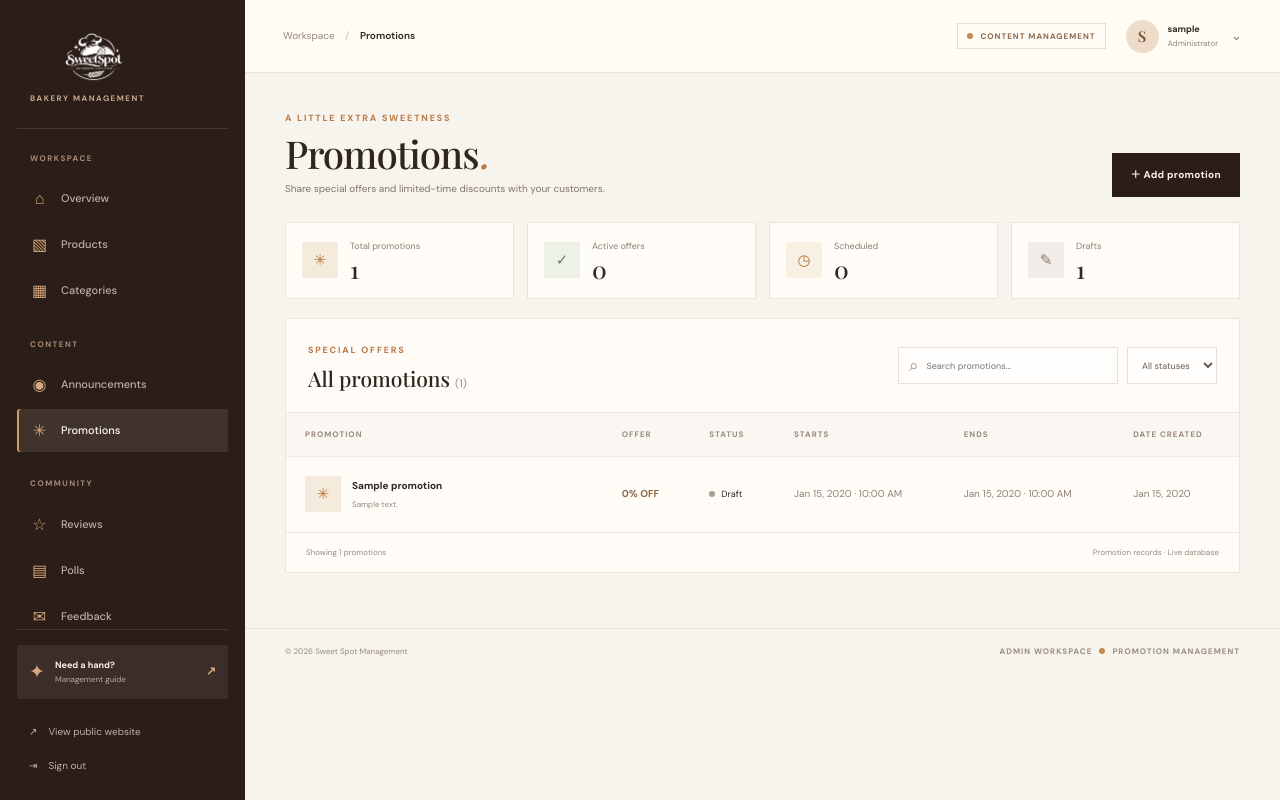
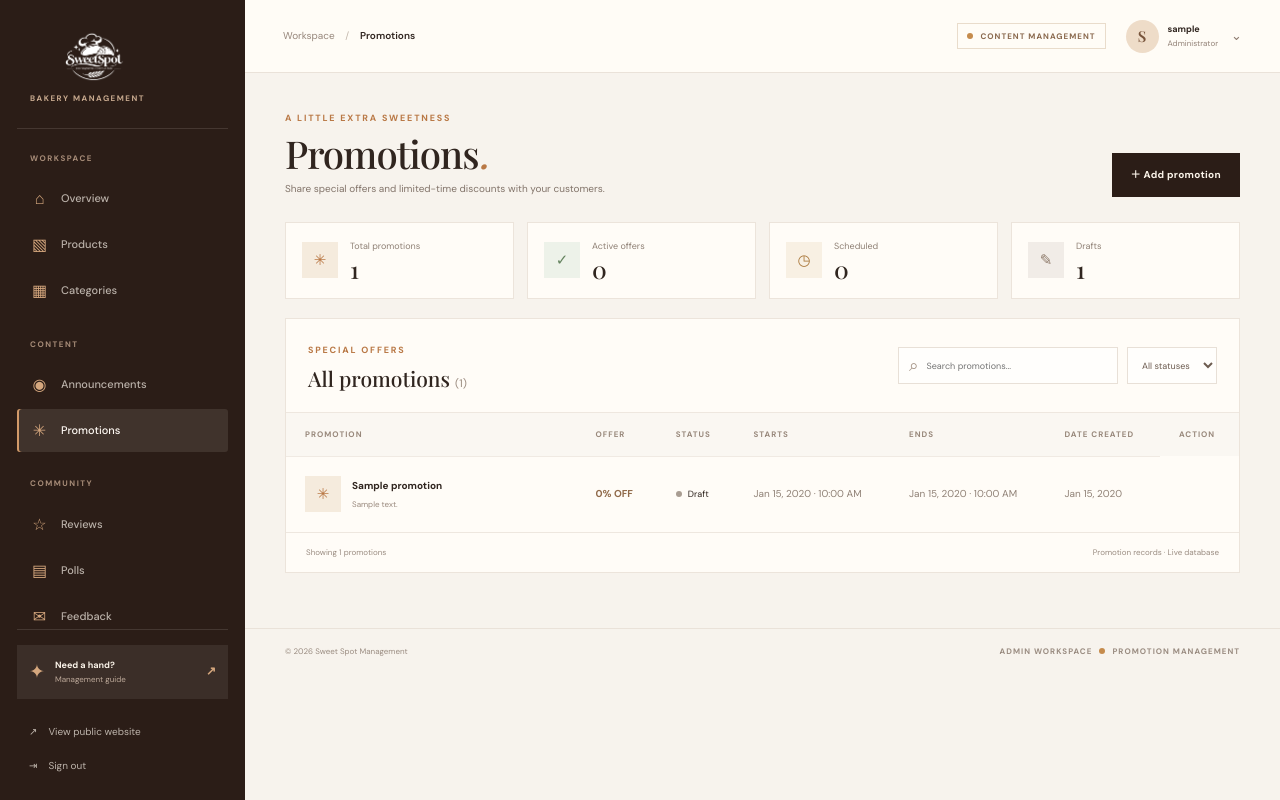
Before and after one commit to earlmacias2022-tech/Sweet-Spot, a PHP site: page /admin/promotions/index.php in a window 1280 px wide. Run offline with PHP 8.4, Linux system fonts and the light colour scheme; the visitor is signed in with stand-in values (Sample User, id 1); tables that the repository leaves empty hold one stand-in row (values such as "Sample post").

Commit message:
Add promotion actions column

```diff
--- a/admin/promotions/index.php
+++ b/admin/promotions/index.php
@@ -207,6 +207,7 @@ unset($_SESSION['promotion_toast']);
                                         <th>STARTS</th>
                                         <th>ENDS</th>
                                         <th>DATE CREATED</th>
+                                        <th>ACTION</th>
                                     </tr>
                                 </thead>
                                 <tbody id="promotion-table-body">
```
